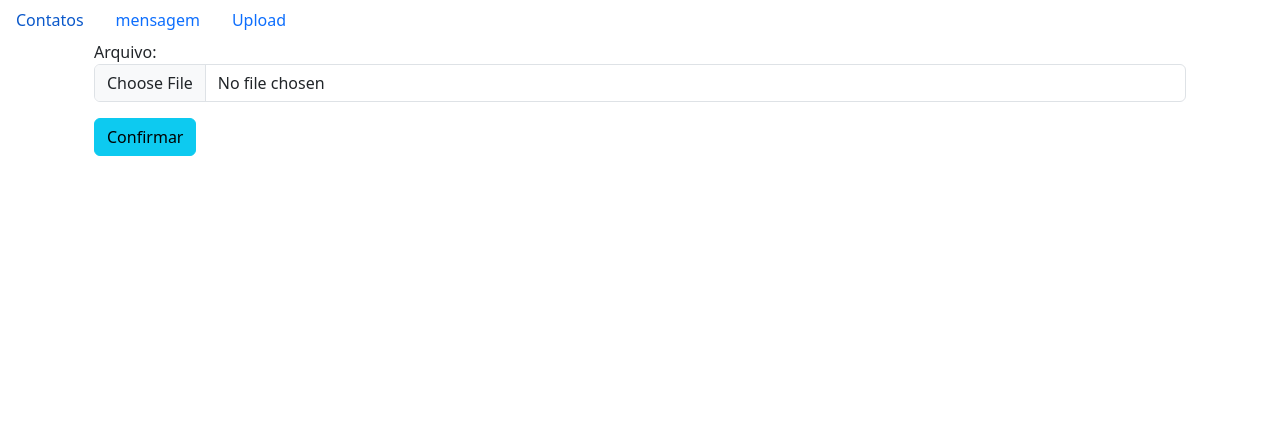
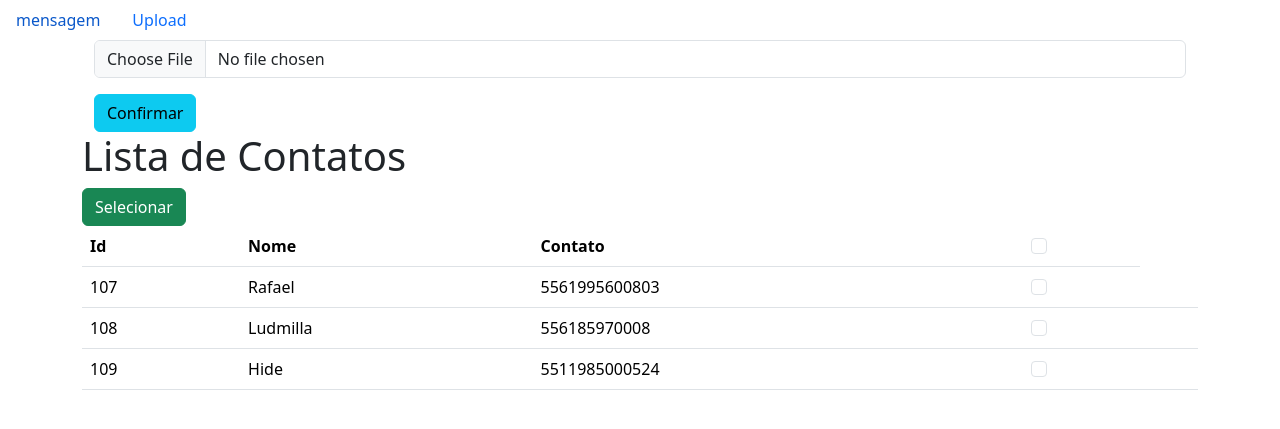
Before and after one commit to dinotales/send_smart, a Django app: page / in a window 1280 px wide. Shown: the top 429 px of the page. Run offline with Django 5.2, Linux system fonts and the light colour scheme; data comes from the database, SQL or seed files in the repository; both versions use the stored data as it was after the commit; some libraries are stand-ins or nearby versions.

Commit message:
Finalizando fluxo

```diff
--- a/send_smart/csvs/forms.py
+++ b/send_smart/csvs/forms.py
@@ -1,9 +1,12 @@
 from django import forms
 from .models import Csv
 
+def validate_file_extension(value):
+        if not value.name.endswith('.csv'):
+            raise forms.ValidationError("Apenas arquivo CSV")
+
 class CsvModelForm(forms.Form):
-    arquivo= forms.FileField(widget=forms.FileInput(attrs={'class':'form-control'}))
-
-    # class Meta:
-    #     model = Csv
-    #     fields=('arquivo', )
+    arquivo= forms.FileField(label='',
+                             widget=forms.FileInput
+                             (attrs={'class':'form-control', 'accept':".csv"}),
+                             validators=[validate_file_extension])
--- a/send_smart/csvs/templates/csvs/upload.html
+++ b/send_smart/csvs/templates/csvs/upload.html
@@ -19,4 +19,66 @@ Página inícial
     <button type="submit" class="btn btn-info">Confirmar</button>
 </form>
 </div>
+<div>
+<h1>Lista de Contatos</h1>
+
+<form method="post" enctype="multipart/form-data" action="http://127.0.0.1:8000/contato/selecionados">
+    {% csrf_token %}
+    <button type="submit" class="btn btn-success">Selecionar</button>
+    <table class="table">
+        <thead>
+        <tr>
+            <th scope="col">Id</th>
+            <th scope="col">Nome</th>
+            <th scope="col">Contato</th>
+            <th>
+                <input type="checkbox" class="form-check-input" id="selectAll">
+            </th>
+
+        </tr>
+        </thead>
+        <tbody>
+        {%for contato in contatos%}
+        <tr>
+            <td>{{contato.pk}}</td>
+            <td>{{contato.nome}}</td>
+            <td>{{contato.contato}}</td>
+            <td>
+                    <input type='checkbox'  class="form-check-input" name='check[]' value='{{contato.pk}}' id="checkbox"></input>
+            <td>
+        </tr>
+        {%endfor%}
+        </tbody>
+    </table>
+
+</form>
+<script>
+    document.getElementById('selectAll')
+              .addEventListener('change', function () {
+        let checkboxes =
+            document.querySelectorAll('.form-check-input');
+        checkboxes.forEach(function (checkbox) {
+            checkbox.checked = this.checked;
+        }, this);
+    });
+</script>
+<!-- <script>
+
+
+    $('#selectAll').click(function (e) {
+        if (this.checked) {
+            // Iterate each checkbox
+            $(':check').each(function () {
+                this.checked = true;
+            });
+        } else {
+            $(':check').each(function () {
+                this.checked = false;
+            });
+        }
+    });
+
+</script> -->
+
+</div>
 {% endblock content%}
--- a/send_smart/csvs/views.py
+++ b/send_smart/csvs/views.py
@@ -38,8 +38,8 @@ def upload_file_view(request):
                         )
                 obj.ativo=True
                 obj.save()
-
-        return render (request, 'csvs/upload.html',{'form':form})
+        contatos=Contato.objects.all()
+        return render (request, 'csvs/upload.html',{'form':form,'contatos':contatos})
     except:
             messages.error(request, "Já existe esse arquivo cadastrado")
             messages.get_messages(request).used=True
--- a/send_smart/mensagem/templates/mensagem/texto.html
+++ b/send_smart/mensagem/templates/mensagem/texto.html
@@ -14,6 +14,7 @@ Página inícial
 </div>
 <div>
     <h1>Lista de selecionados</h1>
+    <a class="btn btn-secondary" href="http://127.0.0.1:8000/" role="button">Selecionar novamente</a>
         <table class="table">
             <thead>
             <tr>
--- a/send_smart/mensagem/views.py
+++ b/send_smart/mensagem/views.py
@@ -8,6 +8,7 @@ import time
 import urllib
 from selenium.webdriver.common.keys import Keys
 from selenium.webdriver.support.wait import WebDriverWait
+# import math
 
 # Create your views here.
 def enviar (request):
@@ -27,7 +28,7 @@ def enviar (request):
         for contato in contatos:
             pessoa=contato.nome
             numero=contato.contato
-            texto= urllib.parse.quote(f"Olá, {pessoa}\n {mensagem}")
+            texto= urllib.parse.quote(f"*Olá, {pessoa}!*\n\n Tudo bem?\n {mensagem}")
             link=f"https://web.whatsapp.com/send?phone={numero}&text={texto}"
             navegador.get(link)
             while len(navegador.find_elements(By.ID, "side"))<1:
--- a/send_smart/send_smart/templates/base.html
+++ b/send_smart/send_smart/templates/base.html
@@ -9,9 +9,6 @@
   <body>
 
     <ul class="nav">
-      <li class="nav-item">
-        <a class="nav-link active" href="http://127.0.0.1:8000/contato">Contatos</a>
-      </li>
       <li class="nav-item">
         <a class="nav-link active" href="http://127.0.0.1:8000/mensagem">mensagem</a>
       </li>
```
Also changed, not shown: send_smart/mensagem/forms.py (+3 -9 lines), send_smart/mensagem/models.py (+0 -7 lines), send_smart/db.sqlite3.
